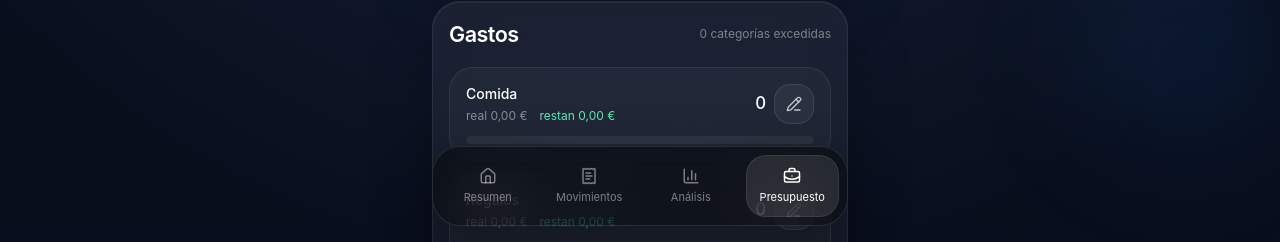
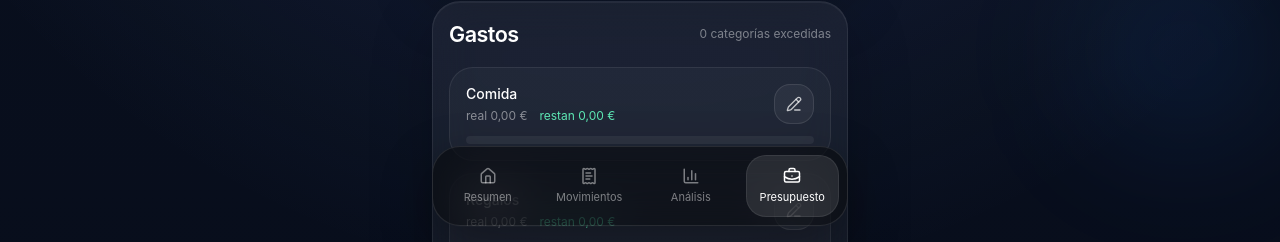
Before and after one commit to maatii022/app-contabilidad-diaria, a Next.js app: page /presupuesto in a window 1280 px wide. Shown: the part 558-800 px from the top of the page. Built offline with nearby package versions, Linux system fonts and the light colour scheme; no server answers.

Commit message:
Ocultar valor de presupuesto hasta editar

```diff
--- a/components/budget/budget-screen.tsx
+++ b/components/budget/budget-screen.tsx
@@ -312,11 +312,7 @@ function BudgetRow({
               />
               <span className="pointer-events-none ml-2 text-[11px] text-white/36">€</span>
             </div>
-          ) : (
-            <div className="min-w-[72px] text-right">
-              <span className="text-[1.05rem] font-medium text-white">{formatCompactAmount(row.plannedAmount)}</span>
-            </div>
-          )}
+          ) : null}
 
           <button
             type="button"
```
